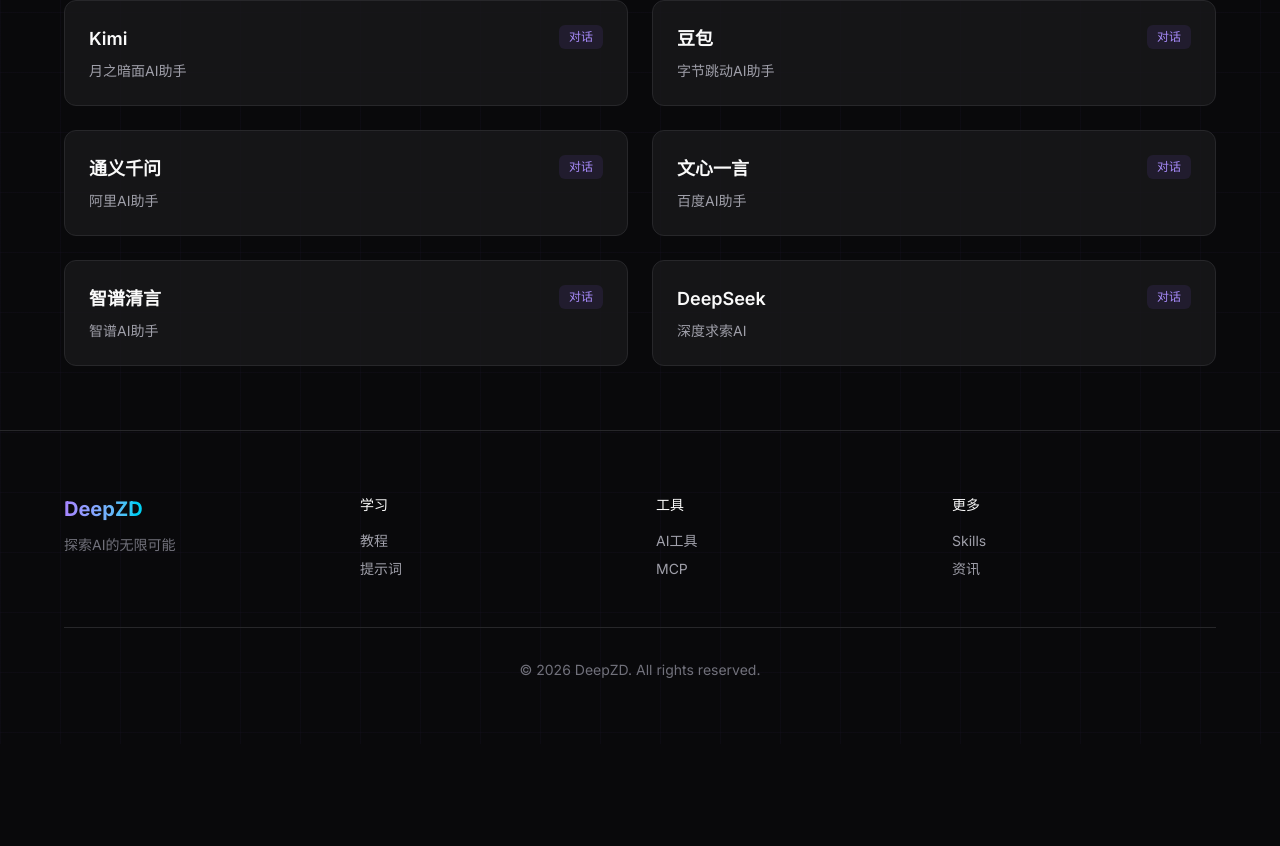
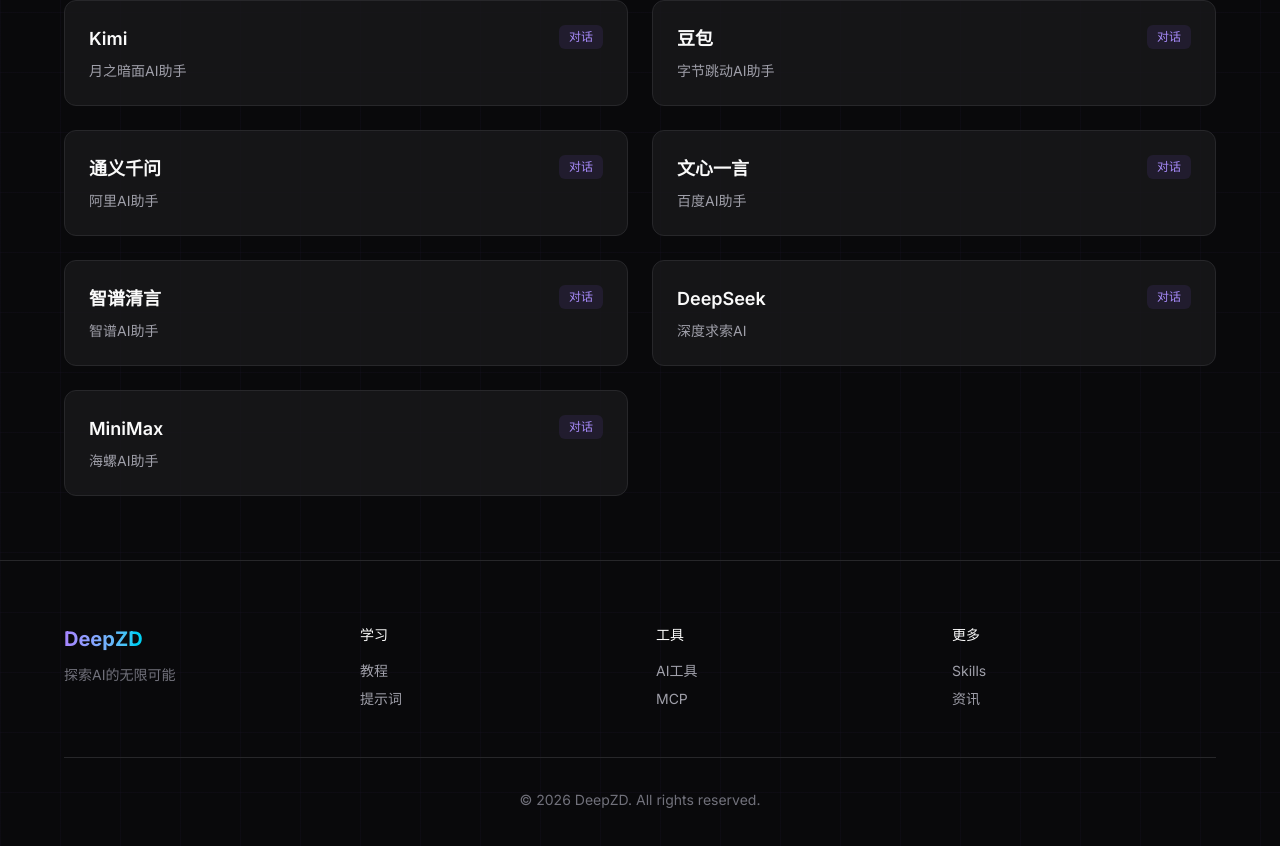
Before and after one commit to uncle-light/deepzd, a Next.js app: page /tools in a window 1280 px wide. Shown: the part 2568-3414 px from the top of the page. Before the commit the page ends 3312 px from the top, so only its background shows below. Built offline with nearby package versions, Linux system fonts and the light colour scheme.

Commit message:
feat: 添加MiniMax海螺AI

```diff
--- a/src/app/data/tools.ts
+++ b/src/app/data/tools.ts
@@ -296,4 +296,11 @@
     category: "对话",
     url: "https://chat.deepseek.com"
   },
+  {
+    slug: "minimax",
+    name: "MiniMax",
+    desc: "海螺AI助手",
+    category: "对话",
+    url: "https://hailuoai.com"
+  },
 ];
```
